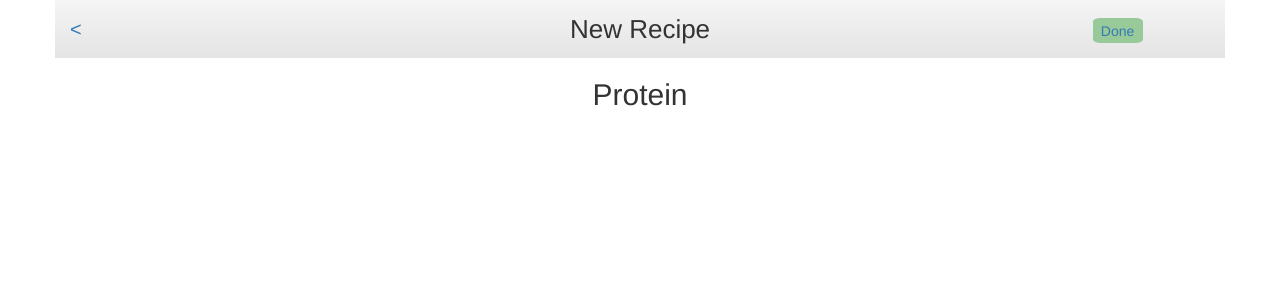
After one commit to ShengzhiW/stayfresh, a PHP site: page /add-recipe.html in a window 1280 px wide. The commit adds this page. Shown: the top 300 px of the page. Run offline with PHP 8.4, Linux system fonts and the light colour scheme.

Commit message:
Add add-recipe

```diff
--- a/add-ingredients.html
+++ b/add-ingredients.html
@@ -10,7 +10,7 @@
 
   </head>
 
-  <div class="container">
+  <div class="container top-containers">
     <div class="row">
       <a href="index.html">
       <div class="col col-xs-2">
@@ -18,10 +18,10 @@
       </div>
     </a>
       <div class="col col-xs-8">
-            <h1>Add Ingredients</h1>
+        <h1 id="recipe-name">Add Ingredients</h1>
       </div>
       <div class="col col-xs-2 done-col">
-            <a href="confirmation.html"/>
+        <a href="confirmation.html">
         <button class="done">Done</button>
       </a>
       </div>
--- /dev/null
+++ b/add-recipe.html
@@ -0,0 +1,41 @@
+<!DOCTYPE html>
+<head>
+    <title>Add Ingredients</title>
+    <meta charset="utf-8">
+    <meta name="viewport" content="width=device-width, initial-scale=1">
+    <link rel="stylesheet" href="https://maxcdn.bootstrapcdn.com/bootstrap/3.4.0/css/bootstrap.min.css">
+    <link rel="stylesheet" href="app.css"/>
+    <script src="https://ajax.googleapis.com/ajax/libs/jquery/3.3.1/jquery.min.js"></script>
+    <script src="https://maxcdn.bootstrapcdn.com/bootstrap/3.4.0/js/bootstrap.min.js"></script>
+
+  </head>
+
+  <div class="container top-containers">
+    <div class="row">
+      <a href="index.html">
+      <div class="col col-xs-2">
+            <p class="back">&lt;</p>
+      </div>
+    </a>
+      <div class="col col-xs-8">
+        <h1 id="recipe-name">New Recipe</h1>
+      </div>
+      <div class="col col-xs-2 done-col">
+        <a href="confirmation.html">
+        <button class="done">Done</button>
+      </a>
+      </div>
+    </div>
+</div>
+
+<div class="container select-ingredients">
+    <div class="row">
+        <h2 class="ingredient-category">Protein</h2>
+    </div>
+
+</div>
+
+
+
+
+</html>
--- a/app.css
+++ b/app.css
@@ -60,8 +60,8 @@ button {
 
 #recipes-title, #my-fridge-title {
     float: left;
-    font-size: 6vw;
-    letter-spacing: 0.4vw;
+    font-size: 22px;
+    letter-spacing: 2.0px;
 }
 
 .plus-button, .minus-button {
@@ -349,12 +349,13 @@ h2#recipe-info-header {
 }
 
 .edit-recipe-button-container {
-    padding: 25px 0px;
+    margin: 25px 0px;
     text-align: center;
 }
 
 #edit-recipe-button {
-    width: 100px;
+    width: 125px;
+    height: 30px;
     border: 1px solid rgb(133, 133, 133);
 }
 
@@ -431,12 +432,16 @@ h2#recipe-info-header {
     text-align: center;
 }
 
-.edit-add {
+.edit-recipe-add-container {
+    width: 100%;
+    margin: 25px 0px;
+    text-align: center;
+}
 
-    box-sizing: border-box;
-
-    float: right;
-
+.edit-recipe-add-button {
+    width: 125px;
+    height: 30px;
+    border: 1px solid rgb(133, 133, 133);
 }
 
 .carousel-cards{
```
Also changed, not shown: edit-recipe.html (+13 -15 lines), index.html (+14 -9 lines). Lines whose indentation alone changed are shown as unchanged.
